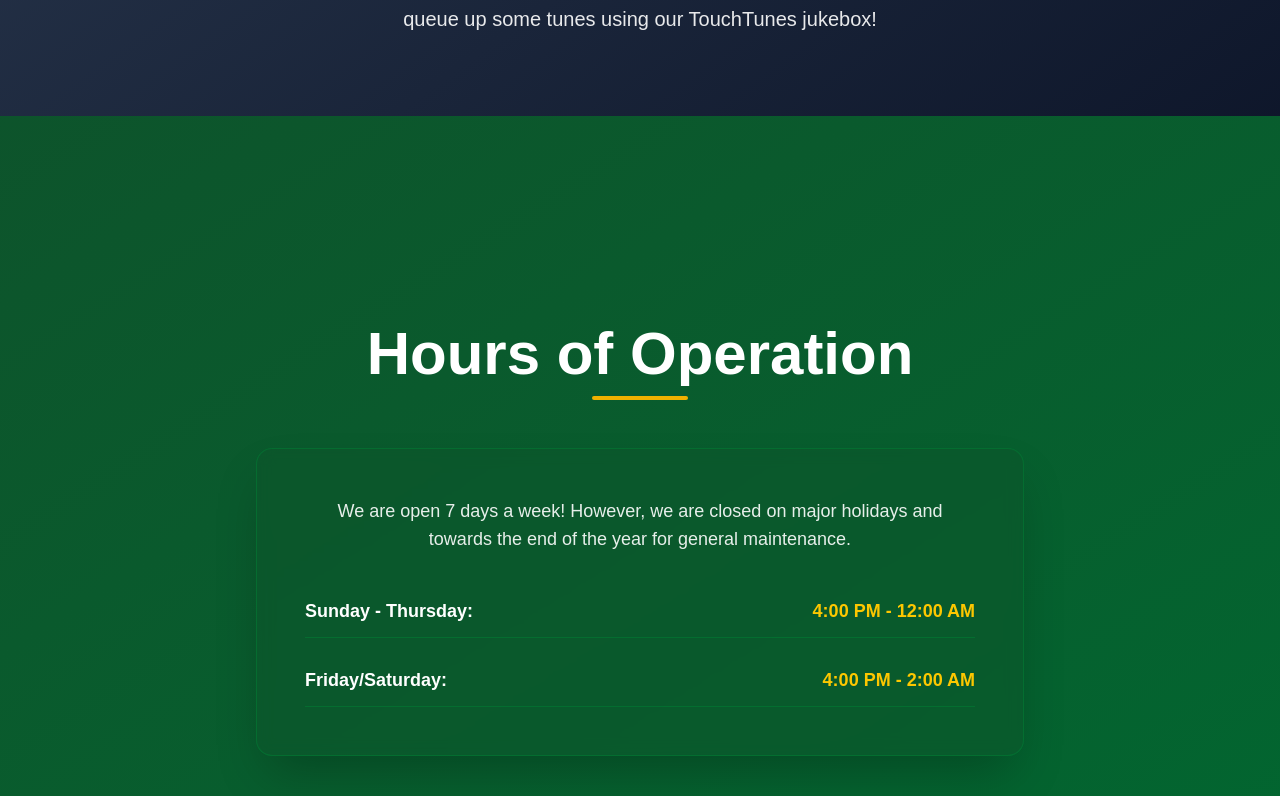
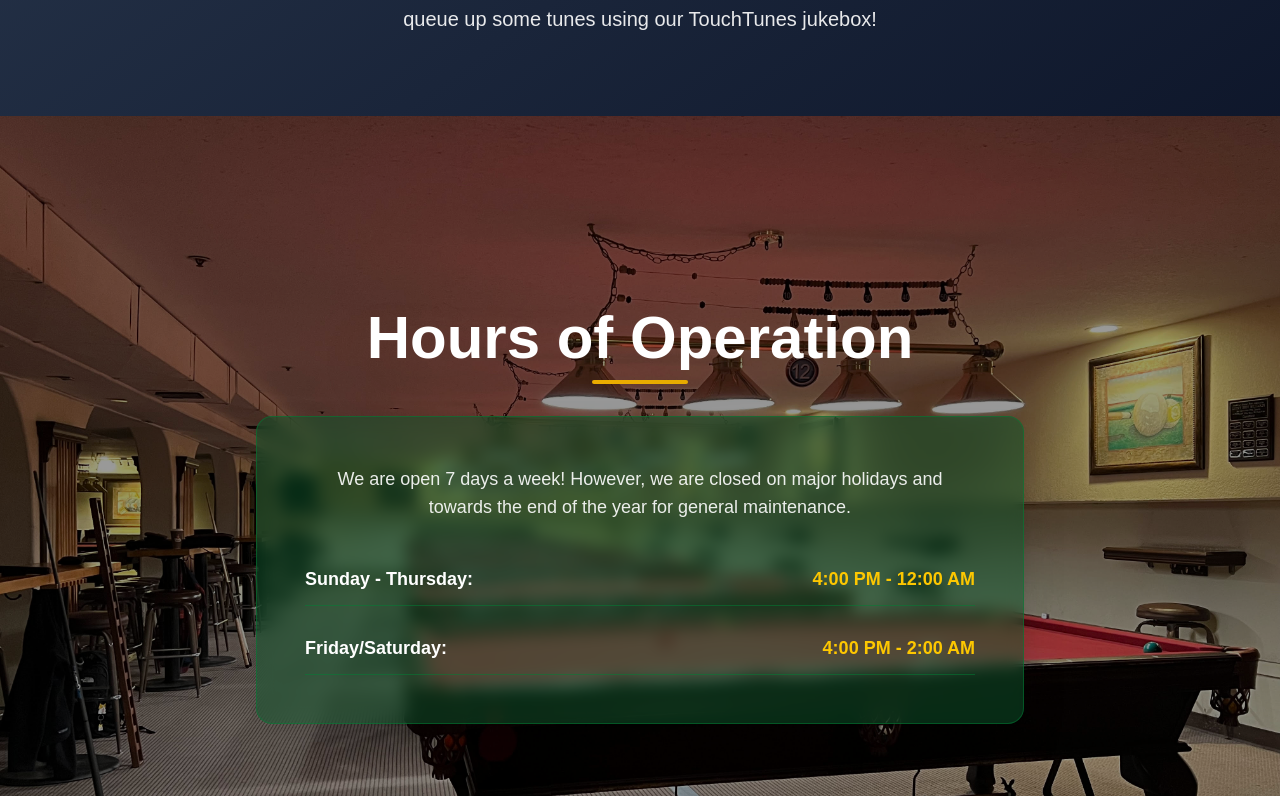
Before and after one commit to szserrano/LSB-Website, a Next.js app in the folder lsb-website/: page / in a window 1280 px wide. Shown: the part 1684-2480 px from the top of the page. Built offline with nearby package versions, Linux system fonts and the light colour scheme.

Commit message:
look to build and deploy website CI/CD

```diff
--- a/lsb-website/app/page.tsx
+++ b/lsb-website/app/page.tsx
@@ -42,11 +42,16 @@ export default function Home() {
         </div>
       </section>
       {/* Hours Section - Olive green background like pool table felt */}
-      <section id="hours" className="min-h-screen w-full bg-gradient-to-br from-green-900 to-green-800 flex items-center justify-center pt-32 pb-20 px-4">
-        <div className="flex flex-col items-center justify-center gap-8 max-w-4xl">
+      <section id="hours" className="relative min-h-screen w-full bg-cover bg-fixed bg-[center_center] flex items-center justify-center overflow-hidden"
+      style={{
+        backgroundImage: "url('/lsbhall.jpg')",
+      }}
+      >
+        <div className="absolute inset-0 bg-black/40"></div>
+        <div className="relative flex-col items-center justify-center gap-8 max-w-4xl">
           <div className="text-center mb-4">
-            <h1 className="text-white text-5xl md:text-6xl font-bold mb-3">Hours of Operation</h1>
-            <div className="w-24 h-1 bg-yellow-500 mx-auto rounded-full"></div>
+            <h1 className="text-white text-5xl md:text-6xl font-bold mb-3 drop-shadow-2xl">Hours of Operation</h1>
+            <div className="w-24 h-1 bg-yellow-500 mx-auto rounded-full mb-8"></div>
           </div>
           {/* Card container with shadow for depth */}
           <div className="bg-green-900/50 backdrop-blur-sm rounded-2xl p-8 md:p-12 shadow-2xl border border-green-700/50 w-full max-w-3xl">
```
Also changed, not shown: lsb-website/public/lsbhall.jpg (added).
